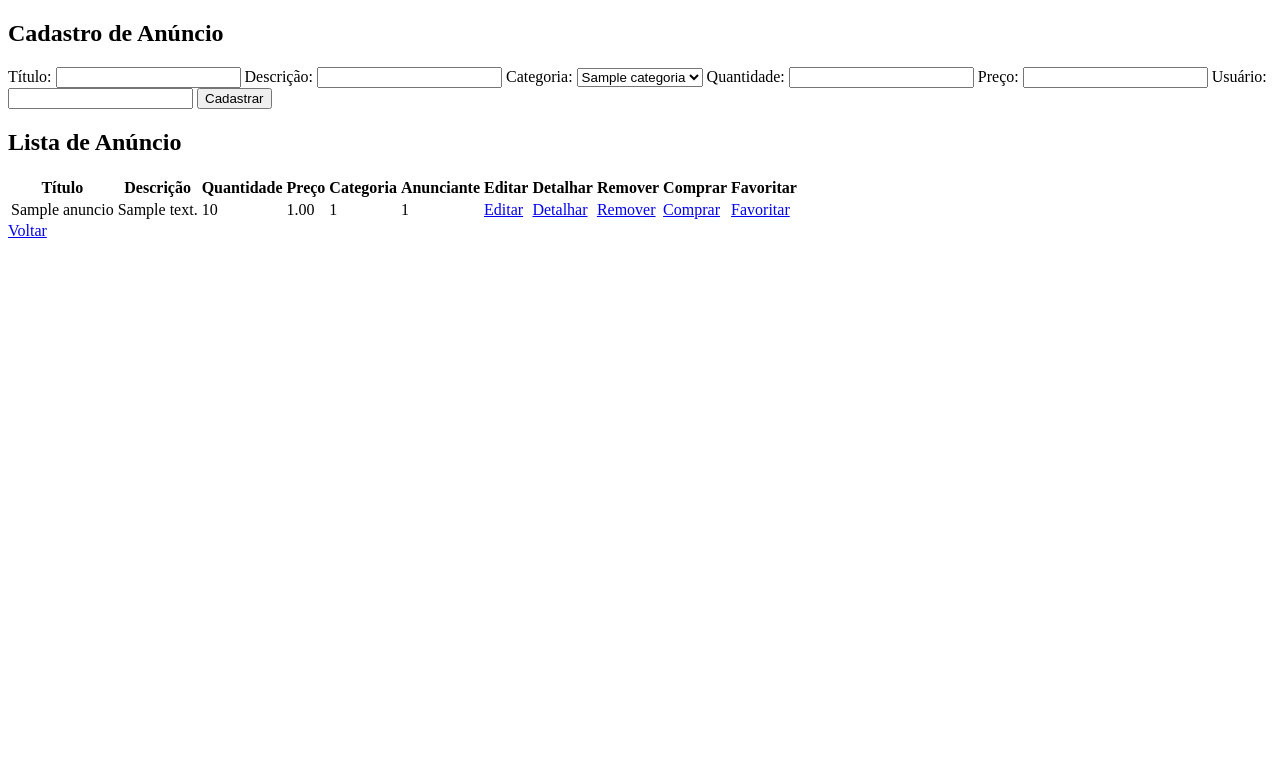
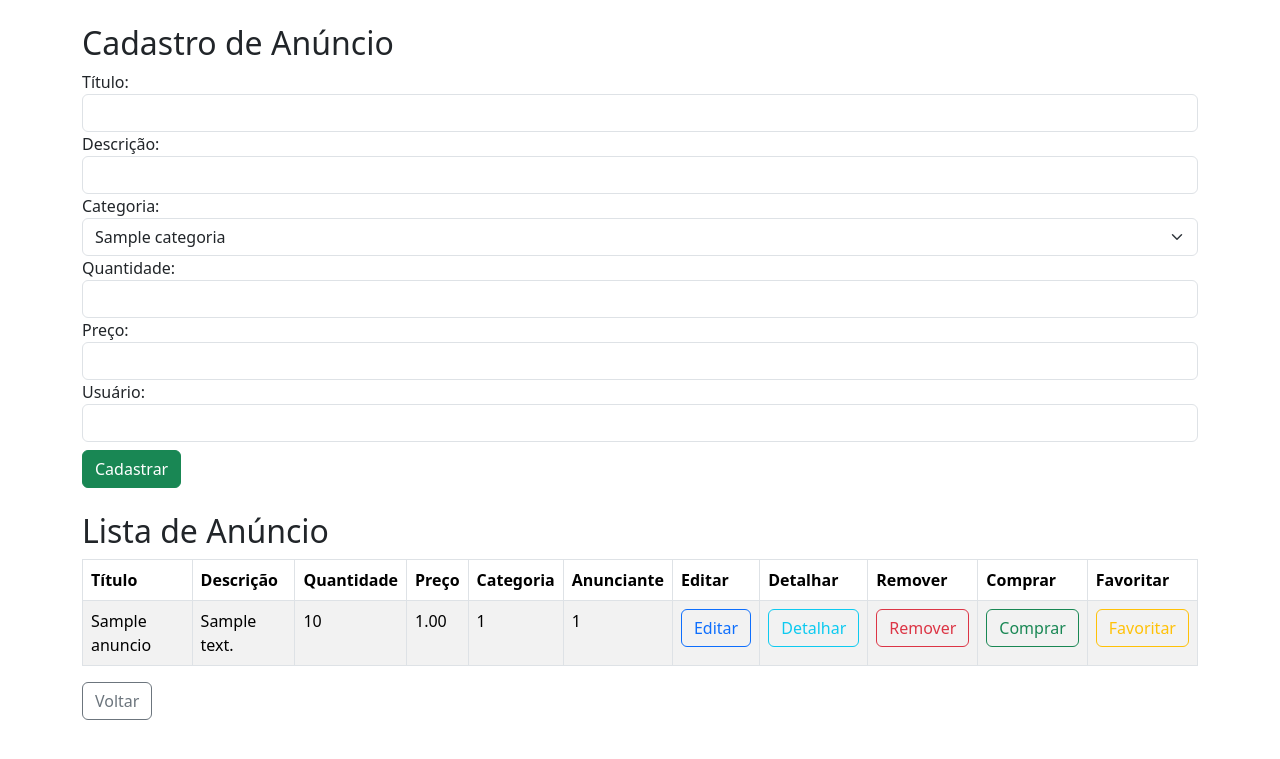
Before and after one commit to fabiokusaba/toledo-ecommerce, a Flask app: page /cadastro/anuncio in a window 1280 px wide. Shown: the top 759 px of the page. Run offline with Flask 3, Linux system fonts and the light colour scheme; a user stored in the database is signed in; tables that the repository leaves empty hold one stand-in row (values such as "Sample post"); some libraries are stand-ins or nearby versions.

Commit message:
adicionado: estilização da página de anúncio

```diff
--- a/templates/anuncio.html
+++ b/templates/anuncio.html
@@ -4,39 +4,60 @@
     <meta charset="UTF-8">
     <meta name="viewport" content="width=device-width, initial-scale=1.0">
     <title>TrocaFácil - {{titulo}}</title>
+    <link rel="stylesheet" href="../static/css/bootstrap.css">
 </head>
 <body>
+    <div class="container mt-4 mb-4">
+        <div class="page-header">
             <h2>Cadastro de {{titulo}}</h2>
+        </div>
 
         <form action="/anuncio/cadastrar" method="post">
+            <div class="form-group">
                 <label for="titulo">Título:</label>
-        <input type="text" id="titulo" name="titulo">
+                <input type="text" class="form-control" id="titulo" name="titulo">
+            </div>
 
+            <div class="form-group">
                 <label for="descricao">Descrição:</label>
-        <input type="text" id="descricao" name="descricao">
+                <input type="text" class="form-control" id="descricao" name="descricao">
+            </div>
 
+            <div class="form-group">
                 <label for="categoria">Categoria:</label>
-        <select name="categoria" id="categoria">
+                <select class="form-select" aria-label="Default select example" name="categoria" id="categoria">
                     {% for categoria in categorias %}
                         <option value="{{ categoria.id }}">{{ categoria.nome }}</option>
                     {% endfor %}
                 </select>
+            </div>
 
+            <div class="form-group">
                 <label for="quantidade">Quantidade:</label>
-        <input type="number" id="quantidade" name="quantidade">
+                <input type="number" class="form-control" id="quantidade" name="quantidade">
+            </div>
 
+            <div class="form-group">
                 <label for="preco">Preço:</label>
-        <input type="number" id="preco" name="preco">
+                <input type="number" class="form-control" id="preco" name="preco">
+            </div>
 
+            <div class="form-group">
                 <label for="usuario">Usuário:</label>
-        <input type="number" id="usuario" name="usuario">
+                <input type="number" class="form-control" id="usuario" name="usuario">
+            </div>
 
-        <input type="submit" value="Cadastrar">
+            <button type="submit" class="btn btn-success mt-2">Cadastrar</button>
         </form>
+    </div>
 
+    <div class="container">
+        <div class="page-header">
             <h2>Lista de {{titulo}}</h2>
-    <table>
-        <thead>
+        </div>
+
+        <table class="table table-striped table-responsive table-bordered">
+            <thead class="thead-default">
                 <tr>
                     <th>Título</th>
                     <th>Descrição</th>
@@ -60,16 +81,17 @@
                         <td>{{ anuncio.preco }}</td>
                         <td>{{ anuncio.categoria_id }}</td>
                         <td>{{ anuncio.usuario_id }}</td>
-                    <td><a href="/anuncio/editar/{{anuncio.id}}">Editar</a></td>
-                    <td><a href="/anuncio/detalhar/{{anuncio.id}}">Detalhar</a></td>
-                    <td><a href="/anuncio/remover/{{anuncio.id}}">Remover</a></td>
-                    <td><a href="/anuncio/comprar/{{anuncio.id}}">Comprar</a></td>
-                    <td><a href="/anuncio/favoritar/{{anuncio.id}}">Favoritar</a></td>
+                        <td><a class="btn btn-outline-primary" href="/anuncio/editar/{{anuncio.id}}">Editar</a></td>
+                        <td><a class="btn btn-outline-info" href="/anuncio/detalhar/{{anuncio.id}}">Detalhar</a></td>
+                        <td><a class="btn btn-outline-danger" href="/anuncio/remover/{{anuncio.id}}">Remover</a></td>
+                        <td><a class="btn btn-outline-success" href="/anuncio/comprar/{{anuncio.id}}">Comprar</a></td>
+                        <td><a class="btn btn-outline-warning" href="/anuncio/favoritar/{{anuncio.id}}">Favoritar</a></td>
                     </tr>
                 {% endfor %}
             </tbody>
         </table>
 
-    <a href={{url_for('index')}}>Voltar</a>
+        <a class="btn btn-outline-secondary" href={{url_for('index')}}>Voltar</a>
+    </div>
 </body>
 </html>
```
Also changed, not shown: templates/detalhar_anuncio.html (+13 -3 lines), templates/editar_anuncio.html (+31 -12 lines). Lines whose indentation alone changed are shown as unchanged.
